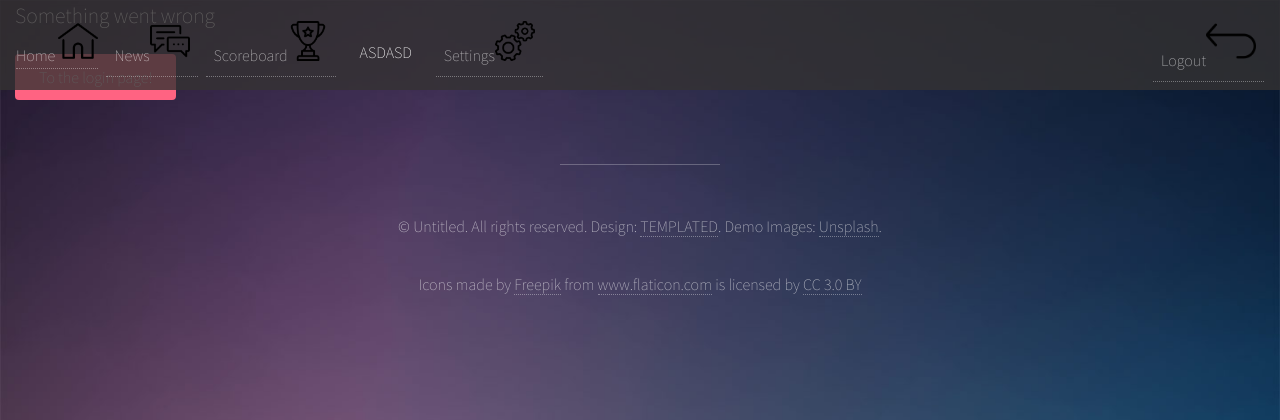
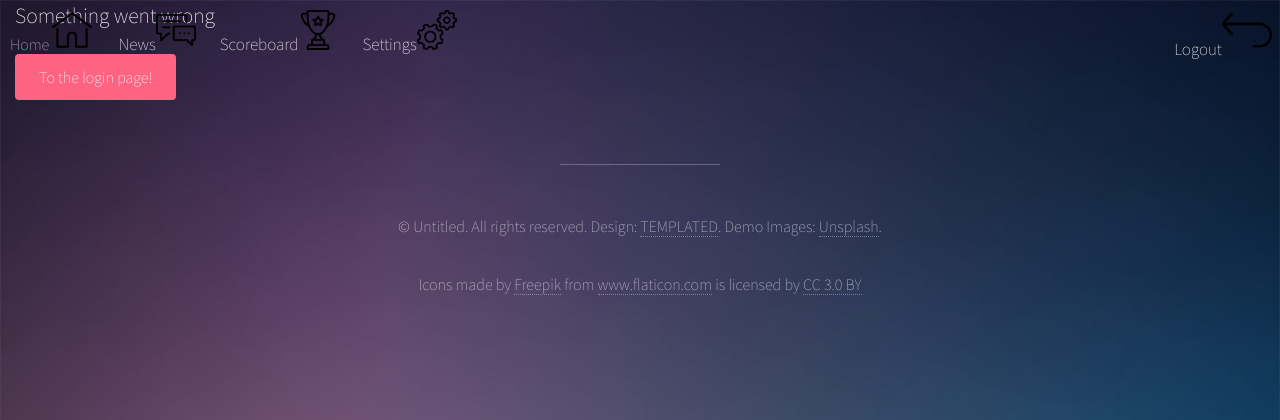
Before and after one commit to fiskmoz/Gamification-portal, a Django app: page / in a window 1280 px wide. Shown: the top 420 px of the page. Run offline with Django 3.2, Linux system fonts and the light colour scheme; some libraries are stand-ins or nearby versions.

Commit message:
Awesome1337navbar420

```diff
--- a/WebServer/static/assets/css/main.css
+++ b/WebServer/static/assets/css/main.css
@@ -7,76 +7,63 @@
 	templated.co @templatedco
 	Released for free under the Creative Commons Attribution 3.0 license (templated.co/license)
 */
-.navbar-expand-lg .nav-link{
-	color: "green";
-}
+
 /* YOUR CODE HERE */
 .navbar-expand-lg{
-    background-color: rgba(53, 50, 50, 0.8);
+    background-color: transparent;
 	border-color: rgba(10, 9, 9, 0.8);
 	position: fixed;
 	top: 0;
 	width: 100%;
+	padding: 0px 0px;
 	text-decoration: None;
 	z-index: 999;
 }
-.navbar-expand-lg .navbar-brand,
-.navbar-expand-lg .navbar-text {
-	/* color: rgba(58, 54, 54, 0.8); */
-	text-decoration: None;
+.navbar-expand-lg ul li{
+	list-style-type: none;
+	overflow: hidden;
 }
-
-/* change the link color */
-.navbar-expand-lg .navbar-nav .nav-link {
-	/* color: rgba(7, 7, 7, 0.5); */
-	text-decoration: None;
+.navbar-expand-lg .nav-link{
+	float: left;
+	display: block;
+	color: #f2f2f2;
+	text-align: center;
+	padding: 0px 0px;
+	background-color: none;
+	border: none;
+	text-decoration: none;
+	font-size: 17px;
 }
-/* change the color of active or hovered links */
-.navbar-expand-lg .nav-item.active .nav-link,
-.navbar-expand-lg .nav-item:hover .nav-link .dropdown:hover .dropbtn{
-	 color: #ffffff;
-	 text-decoration: None;
+.navbar-expand-lg .nav-link:hover{
+	background-color: floralwhite;
+	font-style: bold;
+	font-size:20px;
+	color: black;
 }
+.navbar-left{
+	display: block;
+	text-decoration: none;
+	margin: 10px;
+	border: none;
+}
+.navbar-left:hover{
+	background-color: floralwhite;
+	font-size: 20px;
+	color: #000;
+}
+.navbar-toggler{
+	border: transparent;
+	text-decoration: none;
+}
+.navbar-toggler:hover{
+	background-color: floralwhite;
+}
+
 .main {
 	margin-top: 30px;
 	padding: 16px;
 	height: 1500px;
 }
-
-.dropbtn {
-	background-color:transparent;
-	color: white;
-	padding: 16px;
-	font-size: 16px;
-	border: none;
-}
-.dropdown {
-	position: relative;
-	display: inline-block;
-}
-
-.dropdown-content {
-	display: none;
-	position: absolute;
-	background-color:transparent;
-	min-width: 160px;
-	box-shadow: 0px 8px 16px 0px rgba(0,0,0,0.2);
-	z-index: 20;
-}
-/* Links inside the dropdown */
-.dropdown-content a {
-	color: black;
-	padding: 12px 16px;
-	text-decoration: none;
-	display: block;
-}
-  .dropdown:hover .dropdown-content {
-	display: block;
-}
-/* Change color of dropdown links on hover */
-.dropdown-content a:hover {background-color: #ddd;}
-/* Change the background color of the dropdown button when the dropdown content is shown */
-.dropdown:hover .dropbtn {background-color:white;}
 /* Reset */
 
 	html, body, div, span, applet, object, iframe, h1, h2, h3, h4, h5, h6, p, blockquote, pre, a, abbr, acronym, address, big, cite, code, del, dfn, em, img, ins, kbd, q, s, samp, small, strike, strong, sub, sup, tt, var, b, u, i, center, dl, dt, dd, ol, ul, li, fieldset, form, label, legend, table, caption, tbody, tfoot, thead, tr, th, td, article, aside, canvas, details, embed, figure, figcaption, footer, header, hgroup, menu, nav, output, ruby, section, summary, time, mark, audio, video {
--- a/WebServer/templates/base.html
+++ b/WebServer/templates/base.html
@@ -19,7 +19,7 @@
   <nav class="navbar navbar-expand-lg">
     <a href="{% url 'home' %}" class="navbar-left">Home <img src="{% static 'images/png/home.png' %}" width="40" height="40"></a>
     <button class="navbar-toggler" data-toggle="collapse" data-target="#navbarMenu">
-      <span class="navbar-toggler-icon"></span>
+      <span class="navbar-toggler-icon"><img src="{% static 'images/png/dropdown-icon.png' %}" width="40" height="40"></span>
     </button>
     <div class="collapse navbar-collapse" id="navbarMenu">
       <ul class="navbar-nav mr-auto">
@@ -28,16 +28,6 @@
         </li>
         <li class="nav-item">
           <a href="{% url 'home' %}" class="nav-link">Scoreboard<img src="{% static 'images/png/trophy.png' %}" width="40" height="40"></a>
-        </li>
-        <li>
-          <div class="dropdown">
-            <button class= "dropbtn">ASDASD</button>
-            <div class="dropdown-content">
-              <a href="#">Link 1</a>
-              <a href="#">Link 2</a>
-              <a href="#">Link 3</a>
-            </div>
-          </div>
         </li>
         <li class="nav-item">
           <a href="{% url 'home' %}" class="nav-link">Settings<img src="{% static 'images/png/settings.png' %}" width="40" height="40"></a>
```
Also changed, not shown: WebServer/static/images/png/dropdown-icon.png (added).
